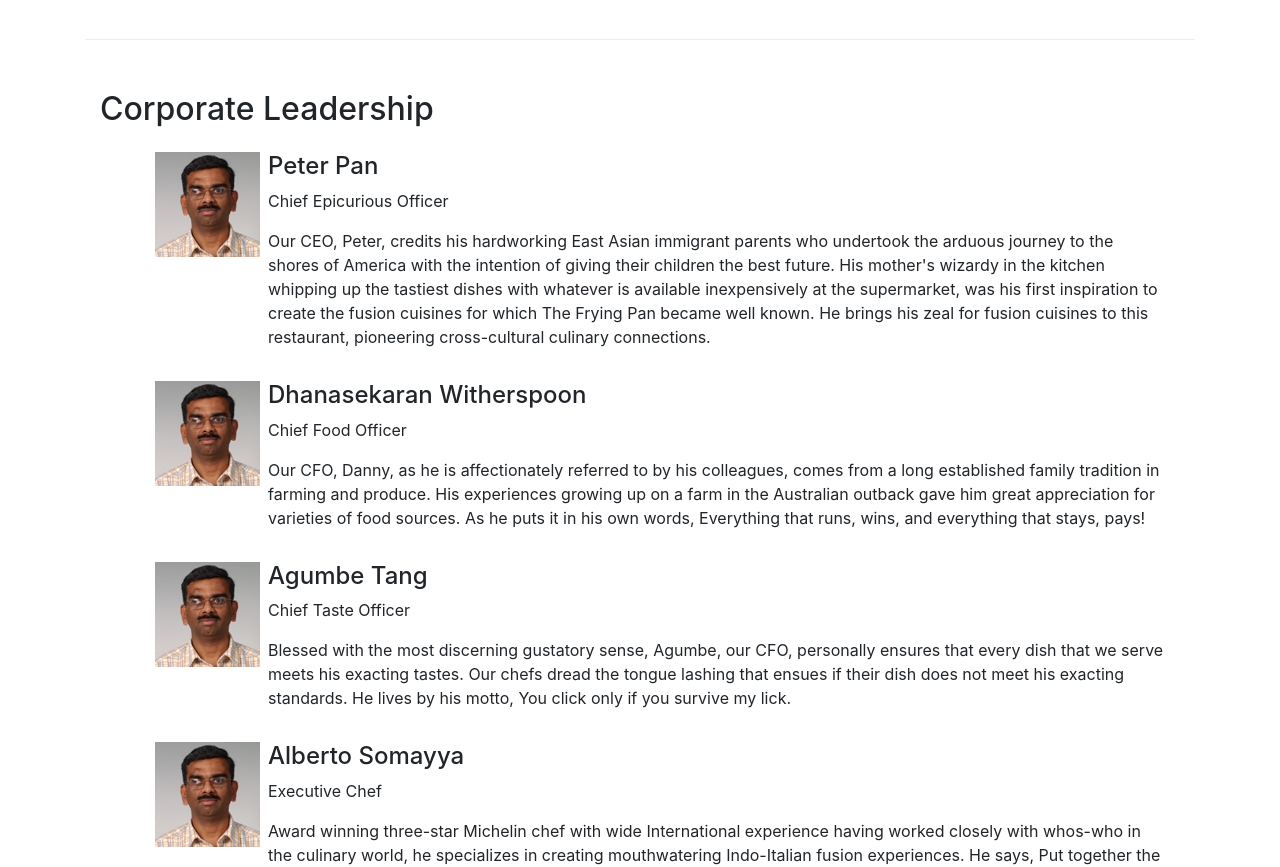
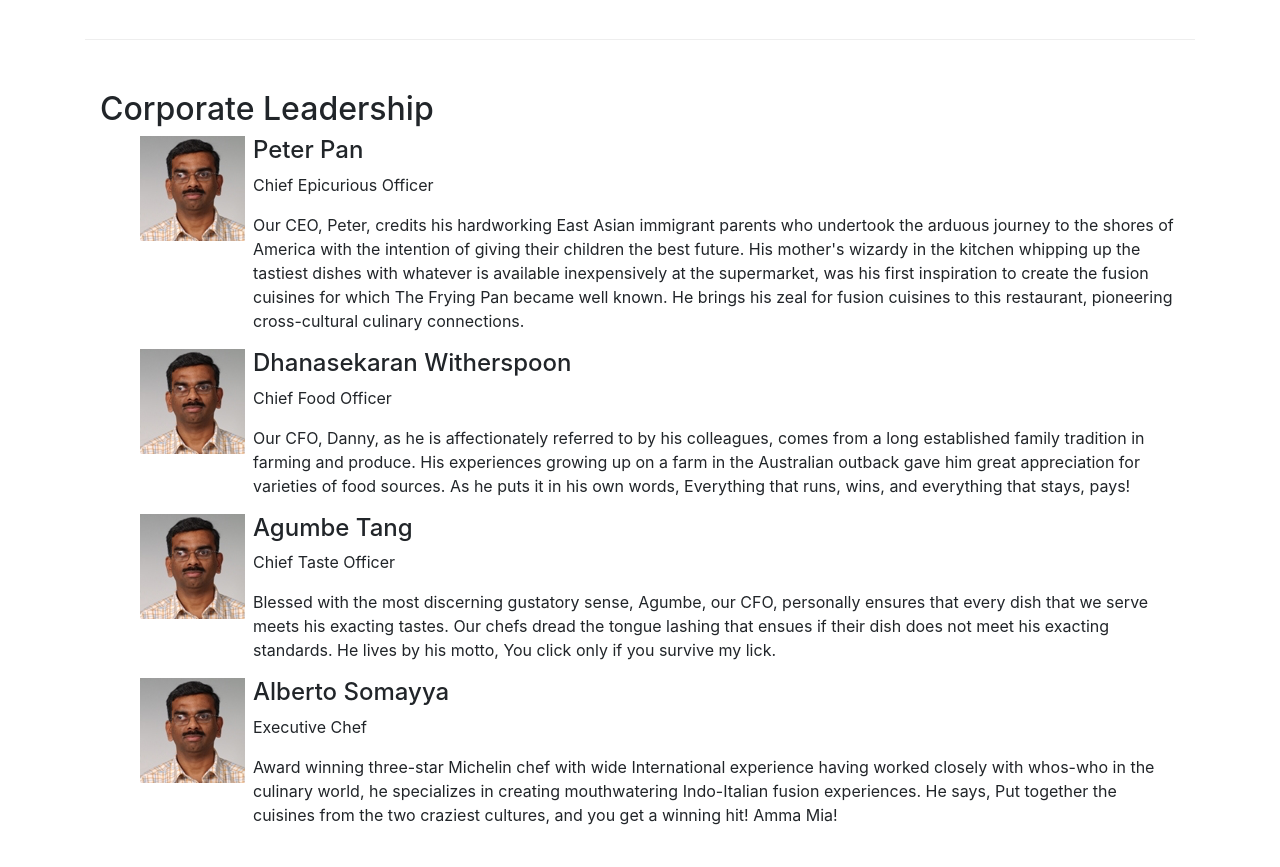
Before and after one commit to Chetanpaliwal22/front-end-react-con-fusion, a React (Create React App) app: page /aboutus in a window 1280 px wide. Shown: the part 940-1807 px from the top of the page. Built offline with nearby package versions, Linux system fonts and the light colour scheme.

Commit message:
A2 - Updates

```diff
--- a/src/components/AboutComponent.js
+++ b/src/components/AboutComponent.js
@@ -3,10 +3,15 @@ import { Breadcrumb, BreadcrumbItem, Card, CardBody, CardHeader, Media } from "r
 import { Link } from "react-router-dom";
 
 function About(props) {
-    const RenderLeader = ({ leaders }) => {
     const leaders_list = props.leaders.map(leader => {
         return (
-                <div key={leader.id} className="col-12 mt-3">
+            //RenderLeader function is called to dispaly the leader info.
+            <RenderLeader leader={leader} />
+        );
+    });
+    //<RenderLeader> functional component with leader as its parameter
+    function RenderLeader({ leader }) {
+        return (
             <Media>
                 <Media left>
                     <Media object src={leader.image} alt={leader.name} />
@@ -17,12 +22,8 @@ function About(props) {
                     <p>{leader.description}</p>
                 </Media>
             </Media>
-                </div>
         );
-        });
-
-        return <Media list>{leaders_list}</Media>;
-    };
+    }
 
     return (
         <div className="container">
@@ -100,7 +101,9 @@ function About(props) {
                 </div>
 
                 <div className="col-12">
-                    <RenderLeader leaders={props.leaders} />
+                    <Media list>
+                        {leaders_list}
+                    </Media>
                 </div>
             </div>
         </div>
```
Lines whose indentation alone changed are shown as unchanged.
